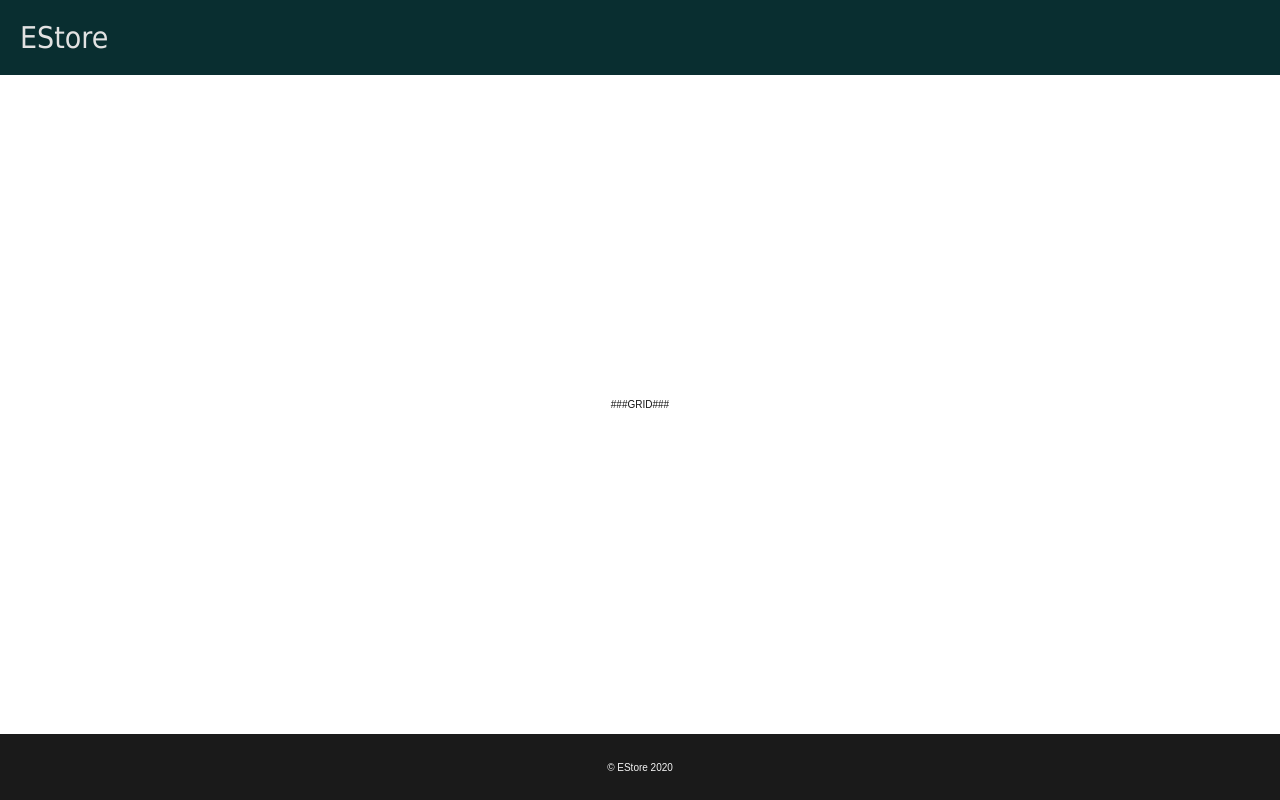
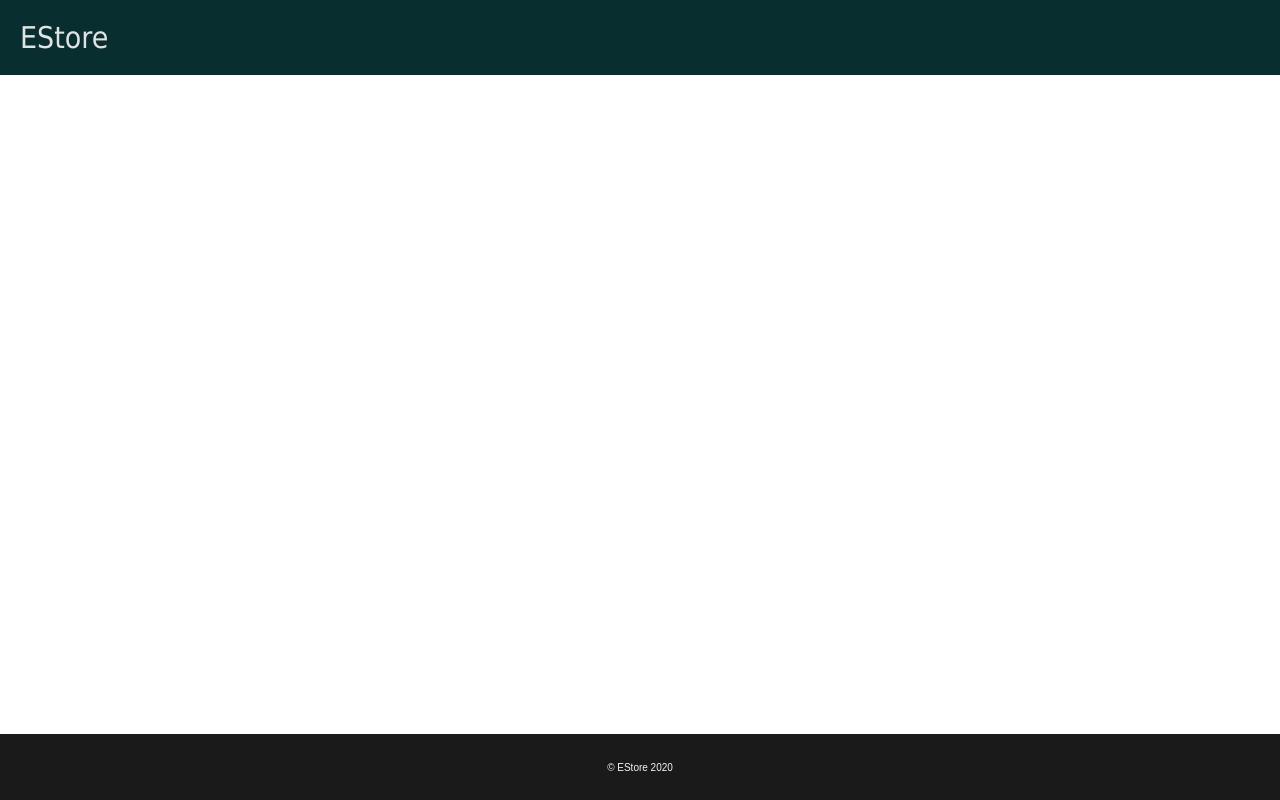
Before and after one commit to xiongxhc/shoppingcart, a React (Create React App) app: page / in a window 1280 px wide. Built offline with nearby package versions, Linux system fonts and the light colour scheme.

Commit message:
added products.json from sample project

```diff
--- a/db/products.json
+++ b/db/products.json
@@ -1,5 +1,4 @@
 {
-
   "Products": [
   {
       "id": 1,
--- a/src/App.js
+++ b/src/App.js
@@ -3,7 +3,18 @@ import Header from './components/Header';
 import Grid from './components/Grid';
 import Footer from './components/Footer';
 
+import data from '../db/products.json'
+
 class App extends React.Component {
+
+  constructor() {
+    super();
+    this.state = {
+      products: data.Products,
+      filter: ""
+    };
+  }
+
   render() {
     return (
       <div className="App">
--- a/src/components/Grid/index.js
+++ b/src/components/Grid/index.js
@@ -4,7 +4,9 @@ import './index.scss';
 const Grid = () => {
     return (
         <div className="grid">
-            ###GRID###
+            <div>
+
+            </div>
         </div>
      );
 }
```
